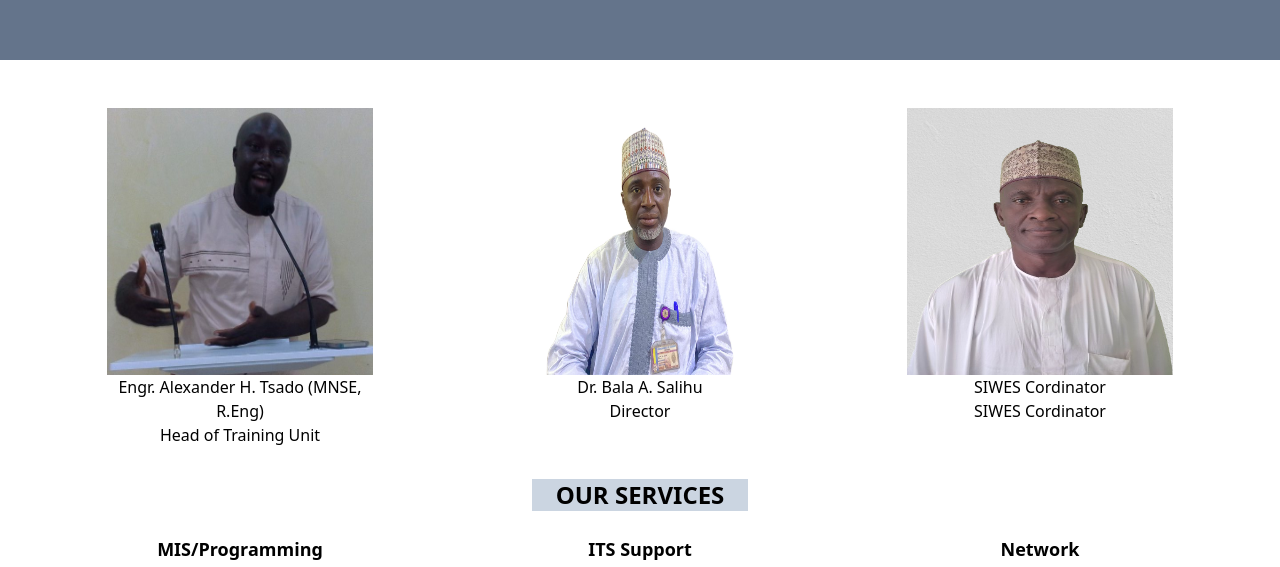
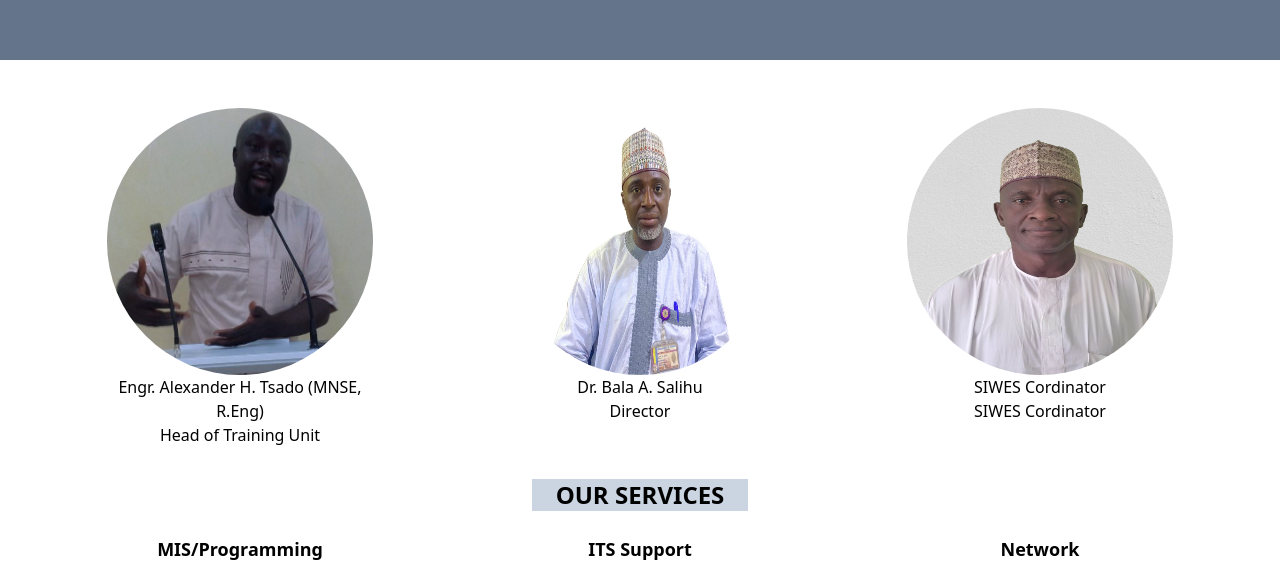
Before and after one commit to itsfutminna/siwes_information_system, a React (Vite) app: page / in a window 1280 px wide. Shown: the part 784-1351 px from the top of the page. Built offline with nearby package versions, Linux system fonts and the light colour scheme.

Commit message:
made images on home page  rounded

```diff
--- a/src/component/Main.jsx
+++ b/src/component/Main.jsx
@@ -36,7 +36,7 @@ export default function Main() {
               <img
                 src={profile.image}
                 alt="picture"
-                className="aspect-square h-22"
+                className="aspect-square h-22 rounded-full"
               />
               <p>{profile.name}</p>
               <p>{profile.office}</p>
```
